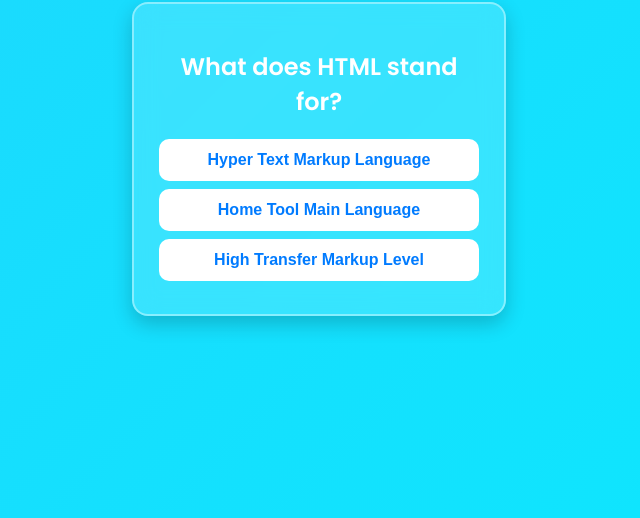
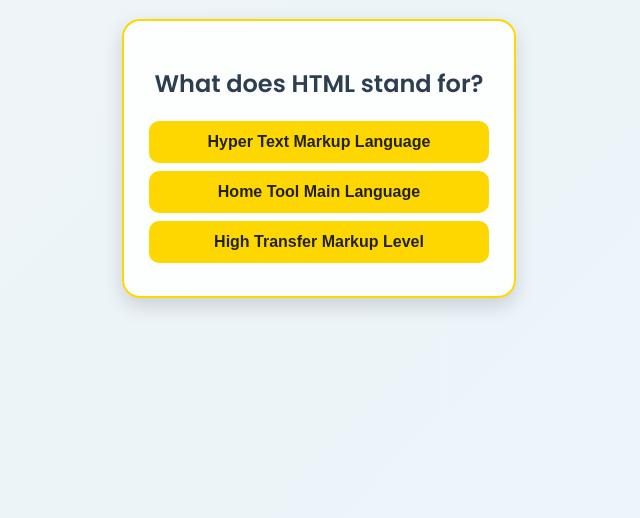
Before and after one commit to dianapavi26/english-quiz, a plain HTML site: page index.html in a window 1280 px wide. Shown: the part 282-800 px from the top of the page, without its empty margins (321-961 px from the left). Drawn offline with Linux system fonts and the light colour scheme.

Commit message:
Update styles for elegant theme and button colors

```diff
--- a/style.css
+++ b/style.css
@@ -1,17 +1,17 @@
-/* 🌈 Modern English Challenge Design */
+/* 🌟 English Challenge - Elegant Theme */
 @import url('https://fonts.googleapis.com/css2?family=Poppins:wght@400;600&display=swap');
 
 body {
   font-family: "Poppins", sans-serif;
-  background: linear-gradient(135deg, #4facfe, #00f2fe);
+  background: linear-gradient(135deg, #f7f3e9, #e9f5ff);
   background-size: 400% 400%;
-  animation: gradient 12s ease infinite;
+  animation: gradient 15s ease infinite;
   display: flex;
   flex-direction: column;
   align-items: center;
   justify-content: center;
   height: 100vh;
-  color: #fff;
+  color: #2c3e50;
   text-align: center;
   margin: 0;
 }
@@ -25,22 +25,23 @@ body {
 h1 {
   font-size: 2.2rem;
   margin-bottom: 25px;
-  text-shadow: 0 4px 10px rgba(0, 0, 0, 0.2);
+  color: #1a237e;
+  text-shadow: 0 3px 8px rgba(0, 0, 0, 0.1);
 }
 
 .question-box {
-  background: rgba(255, 255, 255, 0.15);
-  border: 2px solid rgba(255, 255, 255, 0.4);
-  border-radius: 16px;
-  box-shadow: 0 8px 20px rgba(0, 0, 0, 0.2);
+  background: rgba(255, 255, 255, 0.85);
+  border: 2px solid #ffd700;
+  border-radius: 18px;
+  box-shadow: 0 8px 20px rgba(0, 0, 0, 0.15);
   padding: 25px;
-  width: 320px;
-  backdrop-filter: blur(12px);
+  width: 340px;
+  backdrop-filter: blur(10px);
   transition: 0.3s ease;
 }
 
 .question-box:hover {
-  transform: scale(1.03);
+  transform: scale(1.02);
 }
 
 button {
@@ -50,32 +51,33 @@ button {
   padding: 12px;
   border: none;
   border-radius: 10px;
-  background: #ffffff;
-  color: #007bff;
+  background: #ffd700;
+  color: #222;
   font-weight: 600;
   cursor: pointer;
-  transition: 0.3s;
+  transition: all 0.3s ease;
   font-size: 1rem;
 }
 
 button:hover {
-  background: #007bff;
-  color: #fff;
-  box-shadow: 0 4px 12px rgba(0, 123, 255, 0.4);
+  background: #fbc02d;
+  transform: translateY(-2px);
+  box-shadow: 0 4px 10px rgba(251, 192, 45, 0.5);
 }
 
 #next-btn {
-  background: #ffc107;
-  color: #222;
+  background: #1565c0;
+  color: white;
   display: none;
 }
 
 #next-btn:hover {
-  background: #ffb100;
+  background: #0d47a1;
 }
 
 #score {
   font-size: 1.2rem;
   margin-top: 20px;
   font-weight: 600;
+  color: #333;
 }
```
